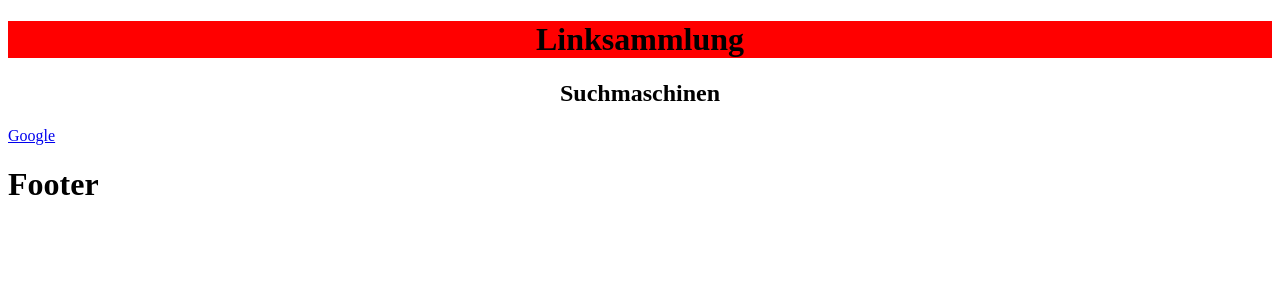
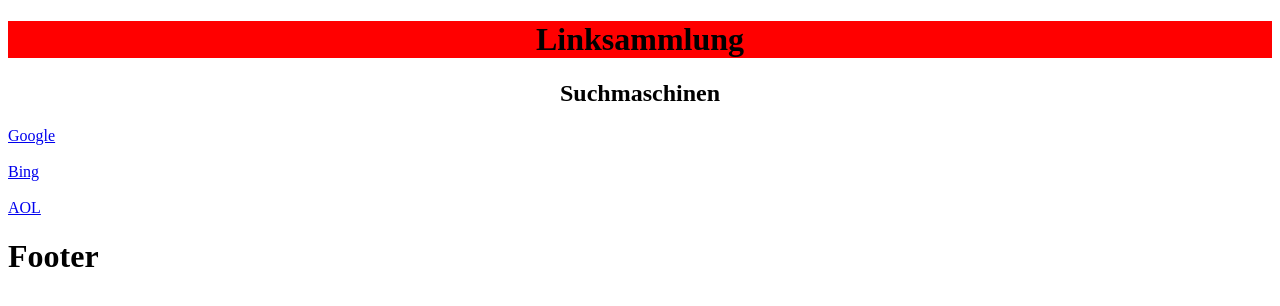
Before and after one commit to fabiolino4k/wahlkurs-webseiten, a plain HTML site: page index.html in a window 1280 px wide. Drawn offline with Linux system fonts and the light colour scheme.

Commit message:
Stunde 2#1
Publish 1

```diff
--- a/index.html
+++ b/index.html
@@ -36,7 +36,13 @@
             <h2 class="Zentriert">Suchmaschinen</h2>
 
             <a href="https://www.google.com" class="Zentriert">Google</a>
-            <p></p>
+            <br>
+            <br>
+            <a href="https://www.bing.com/" class="Zentriert">Bing</a>
+            <br>
+            <br>
+            <a href="https://www.aol.de/" class="Zentriert">AOL</a>
+
 
             <p class="font"></p>
             <p></p>
```
